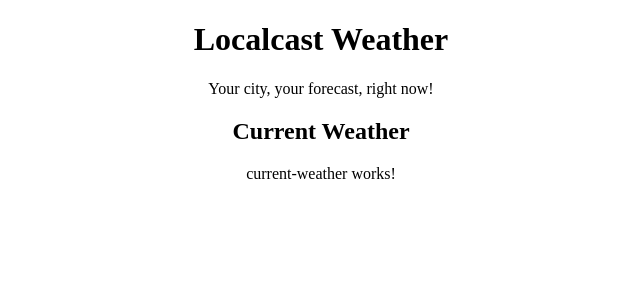
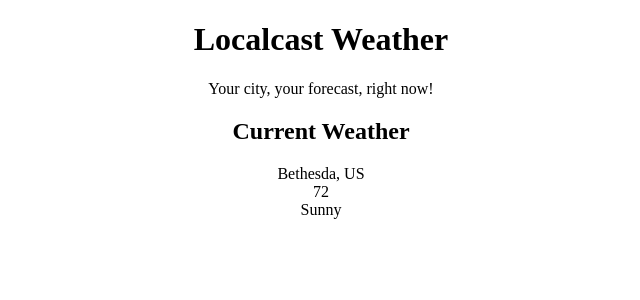
Before and after one commit to KalAcademyNP/local-weather-app-wc5, an Angular app: page / in a window 1280 px wide. Shown: the top 300 px of the page, without its empty margins (319-959 px from the left). Built offline with nearby package versions, Linux system fonts and the light colour scheme.

Commit message:
Added interface and plugged into component

```diff
--- a/src/app/current-weather/current-weather.component.html
+++ b/src/app/current-weather/current-weather.component.html
@@ -1 +1,12 @@
-<p>current-weather works!</p>
+<div>
+  <div>
+    <span>{{current.city}}, {{current.country}}</span>
+  </div>
+  <div>
+    <img [src]='current.image' />
+    <span>{{current.temperature}}</span>
+  </div>
+  <div>
+    {{current.description}}
+  </div>
+</div>
--- a/src/app/current-weather/current-weather.component.ts
+++ b/src/app/current-weather/current-weather.component.ts
@@ -1,4 +1,5 @@
 import { Component, OnInit } from '@angular/core';
+import {ICurrentWeather} from '../icurrent-weather';
 
 @Component({
   selector: 'app-current-weather',
@@ -7,7 +8,17 @@
 })
 export class CurrentWeatherComponent implements OnInit {
 
-  constructor() { }
+  current: ICurrentWeather
+  constructor() {
+    this.current = {
+      city: 'Bethesda',
+      country: 'US',
+      date: new Date(),
+      image: '',
+      temperature: 72,
+      description: 'Sunny'
+    }
+   }
 
   ngOnInit() {
   }
--- /dev/null
+++ b/src/app/icurrent-weather.ts
@@ -0,0 +1,8 @@
+export interface ICurrentWeather {
+  city: string
+  country: string
+  date: Date
+  image: string
+  temperature: number
+  description: string
+}
```
